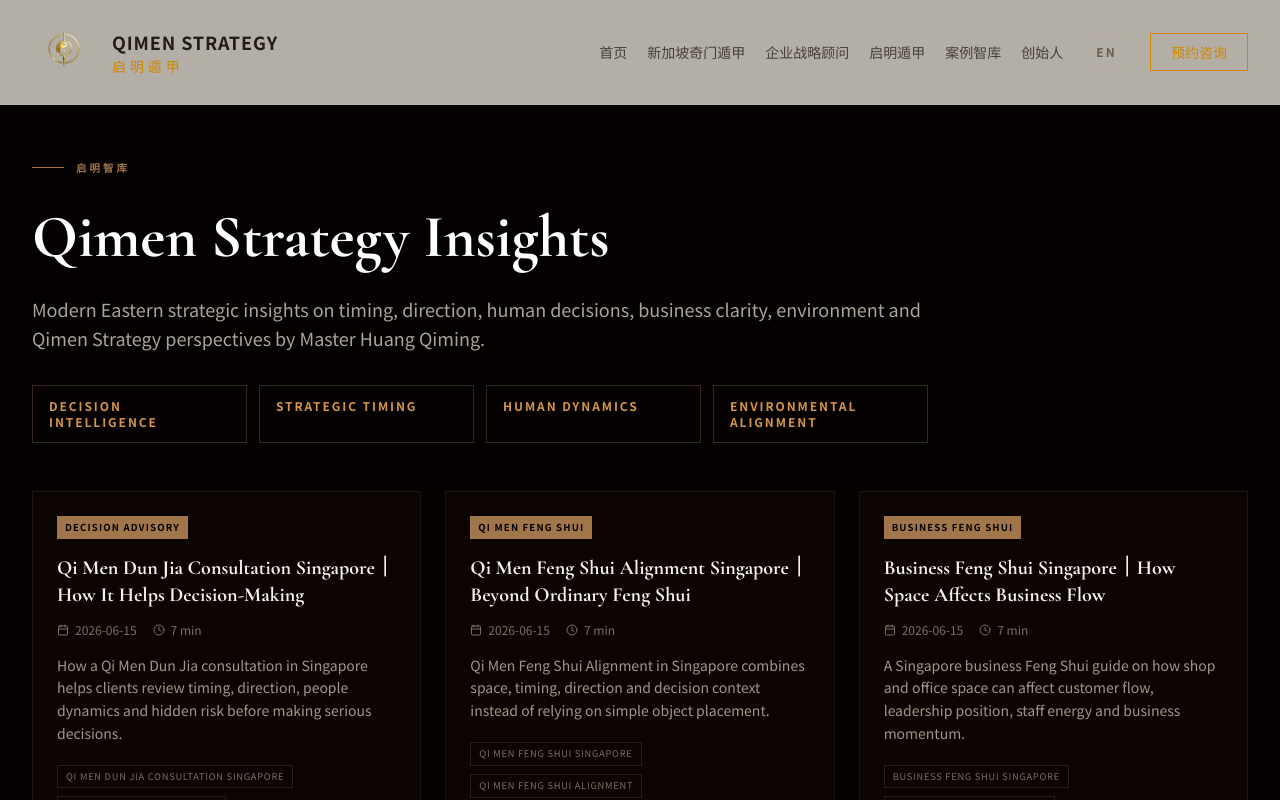
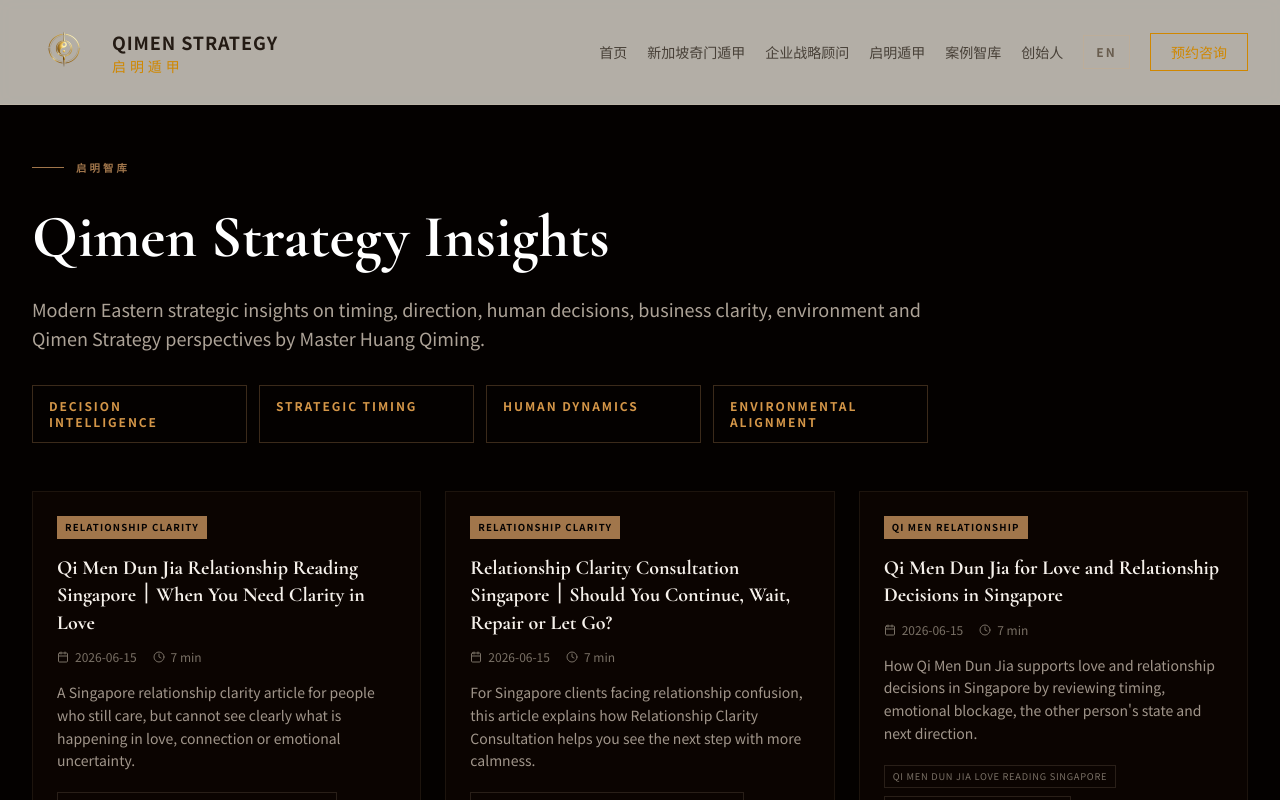
Before and after one commit to BODHIWONG/qmfeng-website, a Next.js app: page /insights in a window 1280 px wide. Shown: the top 800 px of the page. Built offline with nearby package versions, Linux system fonts and the light colour scheme.

Commit message:
Connect relationship clarity SEO posts to insights listing

```diff
--- a/app/insights/page.tsx
+++ b/app/insights/page.tsx
@@ -10,12 +10,14 @@ import { qimenCaseLibraryPosts } from "@/lib/qimen-case-library-posts";
 import { qimenSingaporeBilingualPosts } from "@/lib/qimen-singapore-bilingual-posts";
 import { qimenDunJiaFoundationPosts } from "@/lib/qimen-dun-jia-foundation-post";
 import { qimenSingaporeSeoPosts } from "@/lib/qimen-singapore-seo-posts";
+import { qimenRelationshipSeoPosts } from "@/lib/qimen-relationship-seo-posts";
 import { qimenStrategyPositioningPosts } from "@/lib/qimen-strategy-positioning-post";
 import { qimenStrategyDecisionIntelligencePosts } from "@/lib/qimen-strategy-decision-intelligence-post";
 import { qimenStrategyModernDecisionMakingPosts } from "@/lib/qimen-strategy-modern-decision-making-post";
 import { applyInsightPostOverrides } from "@/lib/insights-overrides";
 
 const allPosts = [
+  ...qimenRelationshipSeoPosts,
   ...qimenSingaporeSeoPosts,
   ...qimenStrategyModernDecisionMakingPosts,
   ...qimenStrategyDecisionIntelligencePosts,
@@ -27,6 +29,12 @@ const allPosts = [
 ]
   .map((post) => applyInsightPostOverrides(post))
   .filter((post) => {
+    const isRelationshipClarity =
+      post.category.toLowerCase().includes("relationship") ||
+      post.keywords.some((keyword) => keyword.toLowerCase().includes("relationship clarity"));
+
+    if (isRelationshipClarity) return true;
+
     const text = `${post.title} ${post.excerpt} ${post.category} ${post.keywords.join(" ")}`.toLowerCase();
     const excluded = ["space clearing", "space energy", "sleep", "relationship", "emotional", "feng shui wealth"];
     return !excluded.some((term) => text.includes(term));
```
